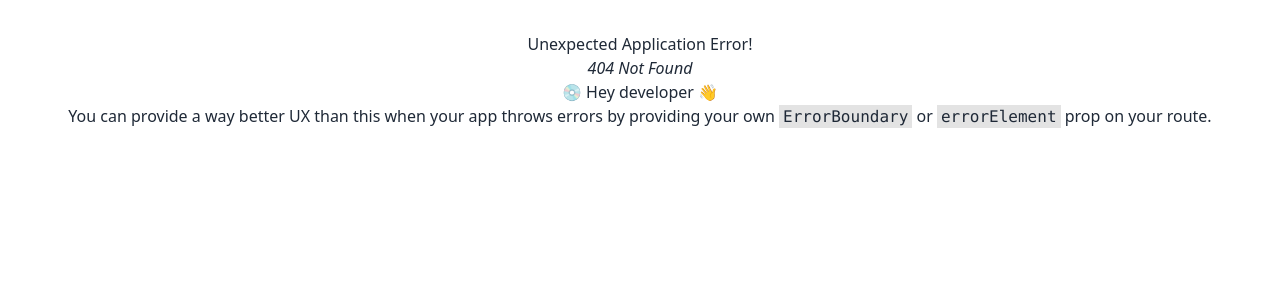
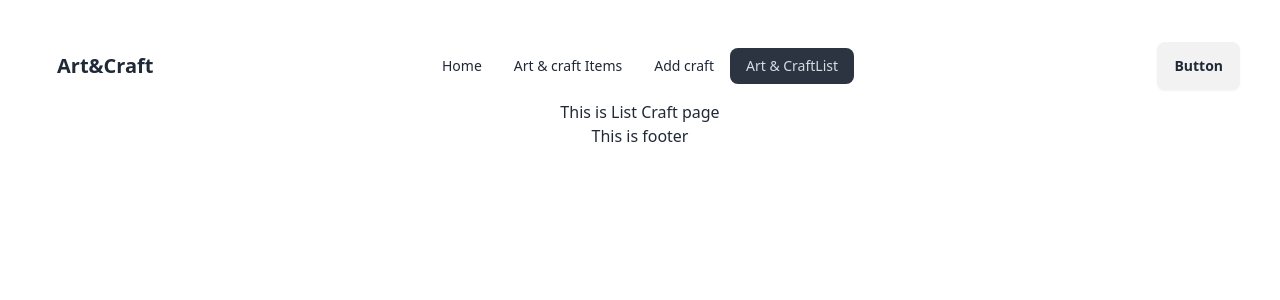
Before and after one commit to Reyad02/painting-client-part, a React (Vite) app: page /list in a window 1280 px wide. Before the commit this address had no page. Shown: the top 300 px of the page. Built offline with nearby package versions, Linux system fonts and the light colour scheme.

Commit message:
routes created

```diff
--- /dev/null
+++ b/src/Error/Error.jsx
@@ -0,0 +1,11 @@
+
+const Error = () => {
+    return (
+        <div className="text-center">
+            <h1 className="text-5xl">404</h1>
+            <p>No page found</p>
+        </div>
+    );
+};
+
+export default Error;
--- /dev/null
+++ b/src/Root/Root.jsx
@@ -0,0 +1,15 @@
+import { Outlet } from "react-router-dom";
+import Navbar from "../components/Navbar/Navbar";
+import Footer from "../components/Footer/Footer";
+
+const Root = () => {
+    return (
+        <div>
+            <Navbar></Navbar>
+            <Outlet></Outlet>
+            <Footer></Footer>
+        </div>
+    );
+};
+
+export default Root;
--- /dev/null
+++ b/src/components/Add_Craft/Add_Craft.jsx
@@ -0,0 +1,10 @@
+
+const Add_Craft = () => {
+    return (
+        <div>
+            <p>This is Add Craft page</p>
+        </div>
+    );
+};
+
+export default Add_Craft;
--- /dev/null
+++ b/src/components/All_Craft/All_Craft.jsx
@@ -0,0 +1,10 @@
+
+const All_Craft = () => {
+    return (
+        <div>
+            <p>this is All_Craft</p>
+        </div>
+    );
+};
+
+export default All_Craft;
--- /dev/null
+++ b/src/components/Footer/Footer.jsx
@@ -0,0 +1,10 @@
+
+const Footer = () => {
+    return (
+        <div>
+            <p>This is footer</p>
+        </div>
+    );
+};
+
+export default Footer;
--- /dev/null
+++ b/src/components/Home/Home.jsx
@@ -0,0 +1,10 @@
+
+const Home = () => {
+    return (
+        <div>
+            <p>This is Home</p>
+        </div>
+    );
+};
+
+export default Home;
--- /dev/null
+++ b/src/components/List_Craft/List_Craft.jsx
@@ -0,0 +1,10 @@
+
+const List_Craft = () => {
+    return (
+        <div>
+            <p>This is List Craft page</p>
+        </div>
+    );
+};
+
+export default List_Craft;
--- /dev/null
+++ b/src/components/Navbar/Navbar.jsx
@@ -0,0 +1,37 @@
+import { NavLink } from "react-router-dom";
+
+const Navbar = () => {
+    const navPart = <>
+        <li><NavLink to="/">Home</NavLink></li>
+        <li><NavLink to="/all">Art & craft Items</NavLink></li>
+        <li><NavLink to="/add">Add craft</NavLink></li>
+        <li><NavLink to="/list">Art & CraftList</NavLink></li>
+
+    </>
+
+    return (
+        <div className="navbar bg-base-100">
+            <div className="navbar-start">
+                <div className="dropdown">
+                    <div tabIndex={0} role="button" className="btn btn-ghost lg:hidden">
+                        <svg xmlns="http://www.w3.org/2000/svg" className="h-5 w-5" fill="none" viewBox="0 0 24 24" stroke="currentColor"><path strokeLinecap="round" strokeLinejoin="round" strokeWidth="2" d="M4 6h16M4 12h8m-8 6h16" /></svg>
+                    </div>
+                    <ul tabIndex={0} className="menu menu-sm dropdown-content mt-3 z-[1] p-2 shadow bg-base-100 rounded-box w-52">
+                       {navPart}
+                    </ul>
+                </div>
+                <a className="btn btn-ghost text-xl">Art&Craft</a>
+            </div>
+            <div className="navbar-center hidden lg:flex">
+                <ul className="menu menu-horizontal px-1">
+                    {navPart}
+                </ul>
+            </div>
+            <div className="navbar-end">
+                <a className="btn">Button</a>
+            </div>
+        </div>
+    );
+};
+
+export default Navbar;
--- a/src/main.jsx
+++ b/src/main.jsx
@@ -6,12 +6,37 @@ import {
   createBrowserRouter,
   RouterProvider,
 } from "react-router-dom";
+import Root from './Root/Root.jsx';
+import Home from './components/Home/Home.jsx';
+import All_Craft from './components/All_Craft/All_Craft.jsx';
+import Add_Craft from './components/Add_Craft/Add_Craft.jsx';
+import List_Craft from './components/List_Craft/List_Craft.jsx';
+import Error from './Error/Error.jsx';
 
 const router = createBrowserRouter([
   {
     path: "/",
-    element: <div>Hello world!</div>,
-  },
+    element: <Root></Root>,
+    errorElement: <Error></Error>,
+    children: [
+      {
+        path: "/",
+        element: <Home></Home>,
+      },
+      {
+        path: "/all",
+        element: <All_Craft></All_Craft>,
+      },
+      {
+        path: "/add",
+        element: <Add_Craft></Add_Craft>,
+      },
+      {
+        path: "/list",
+        element: <List_Craft></List_Craft>,
+      }
+    ]
+  }
 ]);
 
 ReactDOM.createRoot(document.getElementById('root')).render(
```
